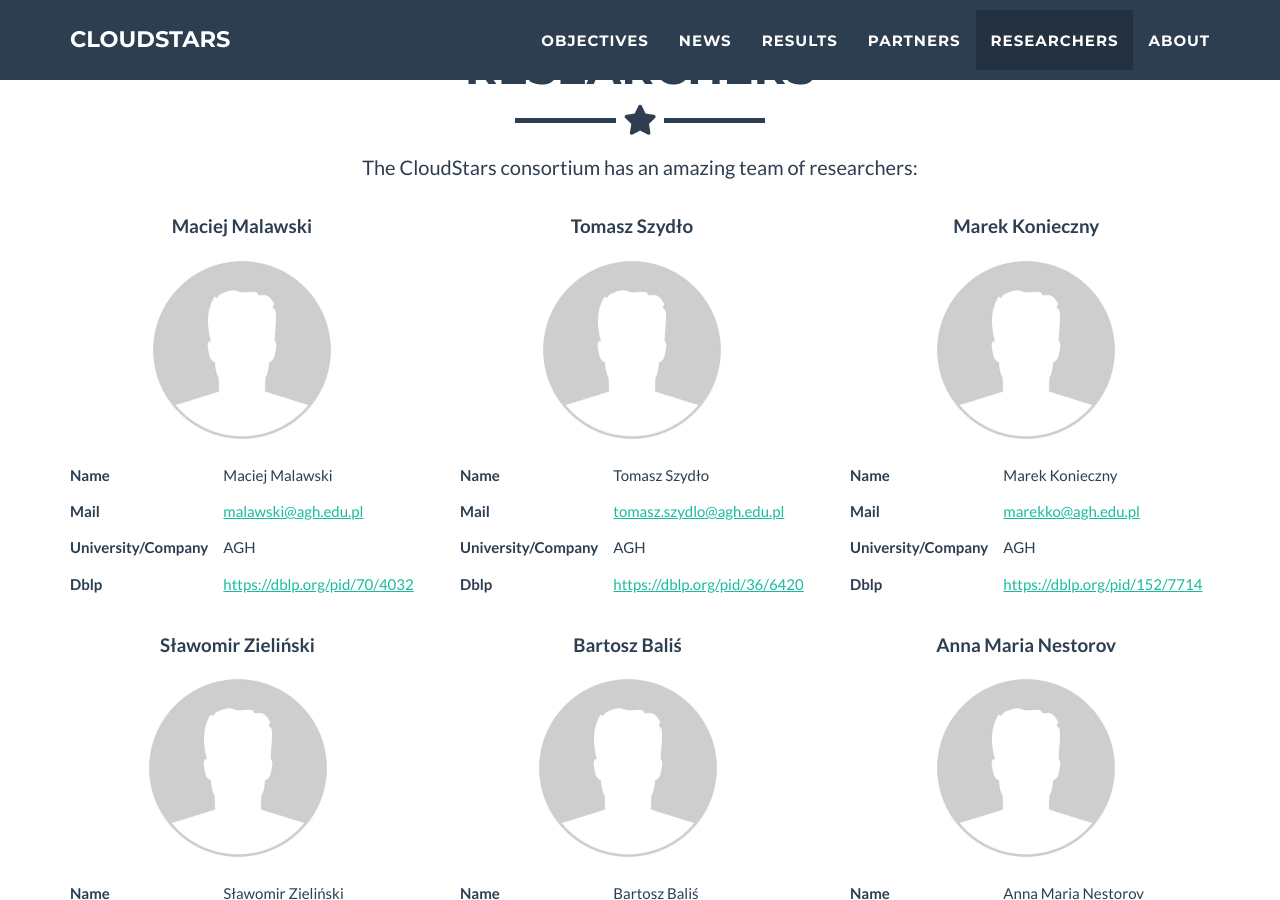
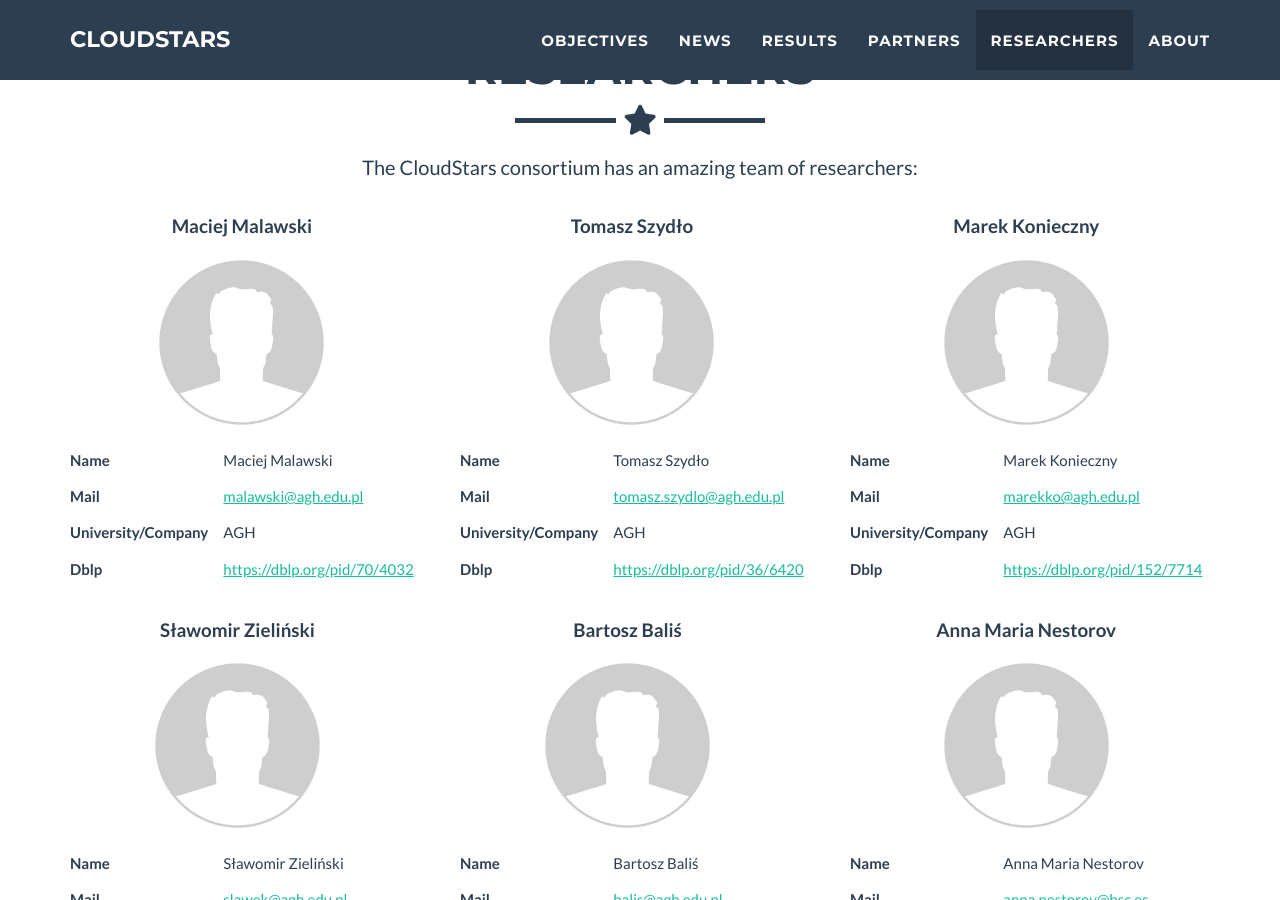
Before and after one commit to cloudstars-eu/cloudstars-eu.github.io, a Jekyll site: the page built from _posts/2014-07-18-new-1.markdown, in a window 1280 px wide and 900 px high, scrolled down 4818 px. Built offline with Jekyll 4.4.1, drawn with Linux system fonts in a browser that asks for light colours.

Commit message:
Styling details in HTML

```diff
--- a/_includes/researchers.html
+++ b/_includes/researchers.html
@@ -26,7 +26,7 @@
                         </tr>
                         <tr>
                             <td style="text-align: center;" colspan="2" class="infobox-image"><img
-                                    style="padding-bottom: 1em; width: 200px;" alt="Portrait" src="{{ researcher.image }}">
+                                    style="padding-bottom: 1em; overflow: hidden; height: 200px;" alt="Portrait" src="{{ researcher.image }}">
                             </td>
                         </tr>
 
@@ -54,8 +54,11 @@
                         <tr>
                             <th scope="row" class="infobox-label" style="padding-right: 1em; padding-bottom: 1em;">Dblp</th>
                             <td class="infobox-data" style="padding-bottom: 1em;">
-                                <div style="display:inline" class="nickname"><a href = "{{ researcher.dblp }}">{{ researcher.dblp }}</a>
-                                </div>
+                                {% if researcher.dblp contains "https://" or researcher.dblp contains "http://" %}
+                                    <div style="display:inline" class="nickname"><a href = "{{ researcher.dblp }}">{{ researcher.dblp }}</a></div>
+                                {% else %}
+                                    <div style="display:inline" class="nickname">{{ researcher.dblp }}</div>
+                                {% endif %}
                             </td>
                         </tr>
 
```
